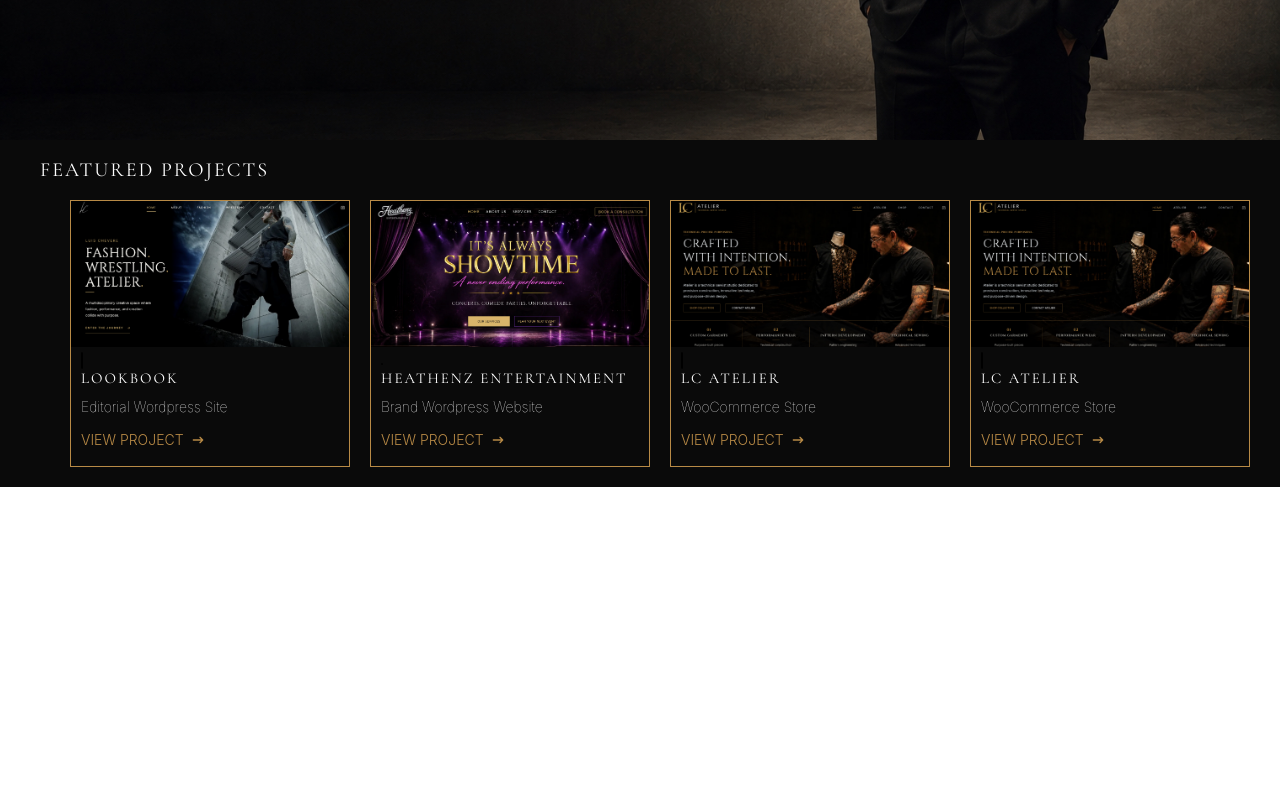
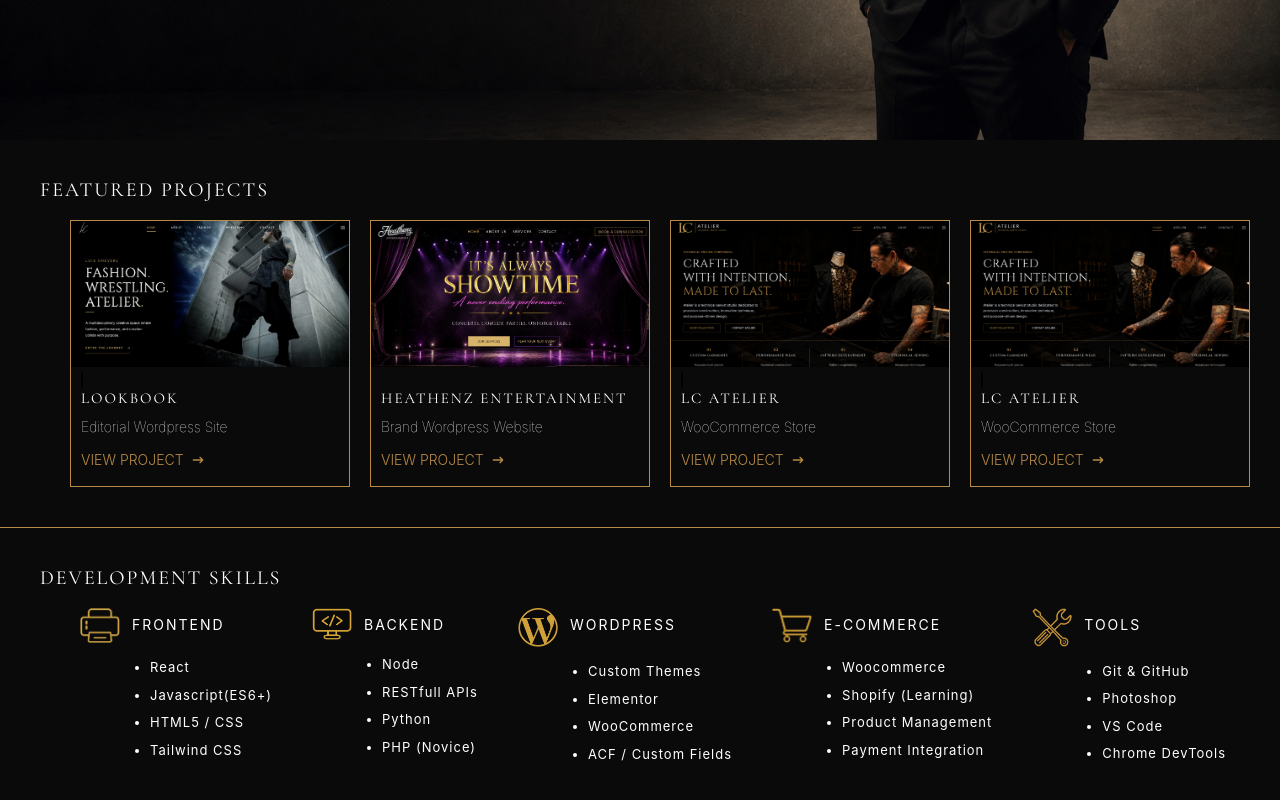
Before and after one commit to LuisChevere/New_react_portfolio, a React (Vite) app in the folder my-portfolio/: page / in a window 1280 px wide. Shown: the part 580-1380 px from the top of the page. Before the commit the page ends 1067 px from the top, so only its background shows below. Built offline with nearby package versions, Linux system fonts and the light colour scheme.

Commit message:
finished skills section

```diff
--- a/my-portfolio/src/App.jsx
+++ b/my-portfolio/src/App.jsx
@@ -1,11 +1,13 @@
 import Hero from "./components/Hero";
 import Projects from "./components/Projects";
+import Skills from "./components/Skills";
 
 function App() {
   return (
     <>
       <Hero />
       <Projects />
+      <Skills />
     </>
   );
 }
--- a/my-portfolio/src/components/Projects.jsx
+++ b/my-portfolio/src/components/Projects.jsx
@@ -4,7 +4,7 @@ import Heathenz from "../assets/images/Heathenz.png";
 
 function Projects() {
   return (
-    <section className="bg-[#0A0A0A] pl-[40px] py-[20px]" id="Projects">
+    <section className="bg-[#0A0A0A] pl-[40px] py-[40px]" id="Projects">
       <div className="project-content">
         <h2 className="font-['Cormorant_Garamond'] text-[20px] font-normal tracking-[2px] text-white leading-none pb-[20px] uppercase">
           featured projects
--- /dev/null
+++ b/my-portfolio/src/components/Skills.jsx
@@ -0,0 +1,108 @@
+import Frontend from "../assets/logos/Frontend.png";
+import Backend from "../assets/logos/Backend.png";
+import Wordpressgold from "../assets/logos/Wordpress-gold.png";
+import Cart from "../assets/logos/Cart.png";
+import Tools from "../assets/logos/Tools.png";
+
+function Skills() {
+  return (
+    <section
+      className="bg-[#0A0A0A] pl-[40px] py-[40px] border-t border-[#B88A46]"
+      id="Skills"
+    >
+      <div className="project-content">
+        <h2 className="font-['Cormorant_Garamond'] text-[20px] font-normal tracking-[2px] text-white leading-none pb-[20px] uppercase">
+          development skills
+        </h2>
+      </div>
+      <div className="flex gap-10 pl-[40px]">
+        <div className="gap-1">
+          <a className="flex gap-3">
+            <img className="max-w-10" src={Frontend} alt="FrontEnd Logo" />
+            <h4 className="text-white text-[14px] uppercase pt-[6px] tracking-[2px]">
+              frontend
+            </h4>
+          </a>
+          <div className="text-white">
+            <ul class="list-disc list-outside pl-5 space-y-2 text-[13px] pt-[15px] pl-[70px] tracking-[1px]">
+              <li>React</li>
+              <li>Javascript(ES6+)</li>
+              <li>HTML5 / CSS</li>
+              <li>Tailwind CSS</li>
+            </ul>
+          </div>
+        </div>
+
+        <div className="gap-1">
+          <a className="flex gap-3">
+            <img className="max-w-10" src={Backend} alt="FrontEnd Logo" />
+            <h4 className="text-white text-[14px] uppercase pt-[6px] tracking-[2px]">
+              backend
+            </h4>
+          </a>
+          <div className="text-white">
+            <ul class="list-disc list-outside pl-5 space-y-2 text-[13px] pt-[15px] pl-[70px] tracking-[1px]">
+              <li>Node</li>
+              <li>RESTfull APIs</li>
+              <li>Python</li>
+              <li>PHP (Novice)</li>
+            </ul>
+          </div>
+        </div>
+
+        <div className="gap-1">
+          <a className="flex gap-3">
+            <img className="max-w-10" src={Wordpressgold} alt="FrontEnd Logo" />
+            <h4 className="text-white text-[14px] uppercase pt-[6px] tracking-[2px]">
+              wordpress
+            </h4>
+          </a>
+          <div className="text-white">
+            <ul class="list-disc list-outside pl-5 space-y-2 text-[13px] pt-[15px] pl-[70px] tracking-[1px]">
+              <li>Custom Themes</li>
+              <li>Elementor</li>
+              <li>WooCommerce</li>
+              <li>ACF / Custom Fields</li>
+            </ul>
+          </div>
+        </div>
+
+        <div className="gap-1">
+          <a className="flex gap-3">
+            <img className="max-w-10" src={Cart} alt="FrontEnd Logo" />
+            <h4 className="text-white text-[14px] uppercase pt-[6px] tracking-[2px]">
+              e-commerce
+            </h4>
+          </a>
+          <div className="text-white">
+            <ul class="list-disc list-outside pl-5 space-y-2 text-[13px] pt-[15px] pl-[70px] tracking-[1px]">
+              <li>Woocommerce</li>
+              <li>Shopify (Learning)</li>
+              <li>Product Management</li>
+              <li>Payment Integration</li>
+            </ul>
+          </div>
+        </div>
+
+        <div className="gap-1">
+          <a className="flex gap-3">
+            <img className="max-w-10" src={Tools} alt="FrontEnd Logo" />
+            <h4 className="text-white text-[14px] uppercase pt-[6px] tracking-[2px]">
+              tools
+            </h4>
+          </a>
+          <div className="text-white">
+            <ul class="list-disc list-outside pl-5 space-y-2 text-[13px] pt-[15px] pl-[70px] tracking-[1px]">
+              <li>Git & GitHub</li>
+              <li>Photoshop</li>
+              <li>VS Code</li>
+              <li>Chrome DevTools</li>
+            </ul>
+          </div>
+        </div>
+      </div>
+    </section>
+  );
+}
+
+export default Skills;
```
Also changed, not shown: my-portfolio/src/assets/logos/Wordpress-gold.png (renamed from my-portfolio/src/assets/logos/Wordpress -gold.png).
